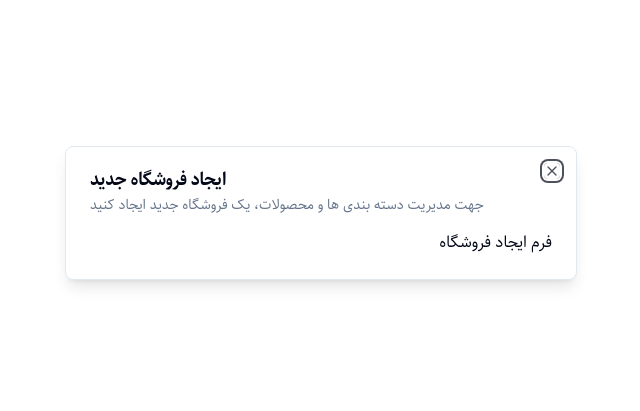
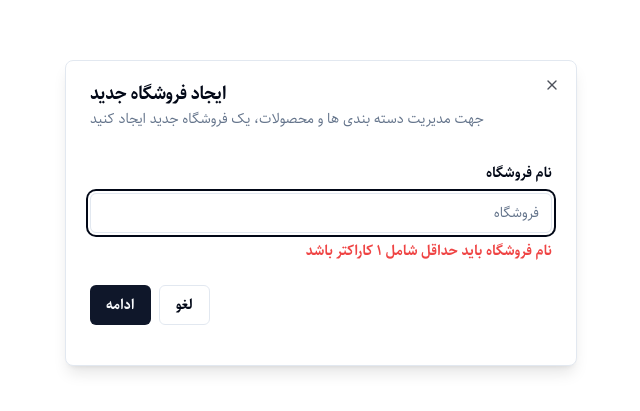
Before and after one commit to hamidrezahashemi71/ecommerce-cms, a Next.js app: page / in a window 1280 px wide. Shown: the part 187-598 px from the top of the page, without its empty margins (370-1010 px from the left). Built offline with nearby package versions, Linux system fonts and the light colour scheme.

Commit message:
adding form components/create store modal

```diff
--- /dev/null
+++ b/components/ui/form.tsx
@@ -0,0 +1,176 @@
+import * as React from "react"
+import * as LabelPrimitive from "@radix-ui/react-label"
+import { Slot } from "@radix-ui/react-slot"
+import {
+  Controller,
+  ControllerProps,
+  FieldPath,
+  FieldValues,
+  FormProvider,
+  useFormContext,
+} from "react-hook-form"
+
+import { cn } from "@/lib/utils"
+import { Label } from "@/components/ui/label"
+
+const Form = FormProvider
+
+type FormFieldContextValue<
+  TFieldValues extends FieldValues = FieldValues,
+  TName extends FieldPath<TFieldValues> = FieldPath<TFieldValues>
+> = {
+  name: TName
+}
+
+const FormFieldContext = React.createContext<FormFieldContextValue>(
+  {} as FormFieldContextValue
+)
+
+const FormField = <
+  TFieldValues extends FieldValues = FieldValues,
+  TName extends FieldPath<TFieldValues> = FieldPath<TFieldValues>
+>({
+  ...props
+}: ControllerProps<TFieldValues, TName>) => {
+  return (
+    <FormFieldContext.Provider value={{ name: props.name }}>
+      <Controller {...props} />
+    </FormFieldContext.Provider>
+  )
+}
+
+const useFormField = () => {
+  const fieldContext = React.useContext(FormFieldContext)
+  const itemContext = React.useContext(FormItemContext)
+  const { getFieldState, formState } = useFormContext()
+
+  const fieldState = getFieldState(fieldContext.name, formState)
+
+  if (!fieldContext) {
+    throw new Error("useFormField should be used within <FormField>")
+  }
+
+  const { id } = itemContext
+
+  return {
+    id,
+    name: fieldContext.name,
+    formItemId: `${id}-form-item`,
+    formDescriptionId: `${id}-form-item-description`,
+    formMessageId: `${id}-form-item-message`,
+    ...fieldState,
+  }
+}
+
+type FormItemContextValue = {
+  id: string
+}
+
+const FormItemContext = React.createContext<FormItemContextValue>(
+  {} as FormItemContextValue
+)
+
+const FormItem = React.forwardRef<
+  HTMLDivElement,
+  React.HTMLAttributes<HTMLDivElement>
+>(({ className, ...props }, ref) => {
+  const id = React.useId()
+
+  return (
+    <FormItemContext.Provider value={{ id }}>
+      <div ref={ref} className={cn("space-y-2", className)} {...props} />
+    </FormItemContext.Provider>
+  )
+})
+FormItem.displayName = "FormItem"
+
+const FormLabel = React.forwardRef<
+  React.ElementRef<typeof LabelPrimitive.Root>,
+  React.ComponentPropsWithoutRef<typeof LabelPrimitive.Root>
+>(({ className, ...props }, ref) => {
+  const { error, formItemId } = useFormField()
+
+  return (
+    <Label
+      ref={ref}
+      className={cn(error && "text-destructive", className)}
+      htmlFor={formItemId}
+      {...props}
+    />
+  )
+})
+FormLabel.displayName = "FormLabel"
+
+const FormControl = React.forwardRef<
+  React.ElementRef<typeof Slot>,
+  React.ComponentPropsWithoutRef<typeof Slot>
+>(({ ...props }, ref) => {
+  const { error, formItemId, formDescriptionId, formMessageId } = useFormField()
+
+  return (
+    <Slot
+      ref={ref}
+      id={formItemId}
+      aria-describedby={
+        !error
+          ? `${formDescriptionId}`
+          : `${formDescriptionId} ${formMessageId}`
+      }
+      aria-invalid={!!error}
+      {...props}
+    />
+  )
+})
+FormControl.displayName = "FormControl"
+
+const FormDescription = React.forwardRef<
+  HTMLParagraphElement,
+  React.HTMLAttributes<HTMLParagraphElement>
+>(({ className, ...props }, ref) => {
+  const { formDescriptionId } = useFormField()
+
+  return (
+    <p
+      ref={ref}
+      id={formDescriptionId}
+      className={cn("text-sm text-muted-foreground", className)}
+      {...props}
+    />
+  )
+})
+FormDescription.displayName = "FormDescription"
+
+const FormMessage = React.forwardRef<
+  HTMLParagraphElement,
+  React.HTMLAttributes<HTMLParagraphElement>
+>(({ className, children, ...props }, ref,) => {
+  const { error, formMessageId } = useFormField()
+  const body = children? children : String(error?.message)
+
+  if (!body) {
+    return null
+  }
+
+  return (
+    <p
+      ref={ref}
+      id={formMessageId}
+      className={cn("text-sm font-medium text-destructive", className)}
+      {...props}
+    >
+      {body}
+    </p>
+  )
+})
+FormMessage.displayName = "FormMessage"
+
+export {
+  useFormField,
+  Form,
+  FormItem,
+  FormLabel,
+  FormControl,
+  FormDescription,
+  FormMessage,
+  FormField,
+}
--- /dev/null
+++ b/components/ui/input.tsx
@@ -0,0 +1,25 @@
+import * as React from "react"
+
+import { cn } from "@/lib/utils"
+
+export interface InputProps
+  extends React.InputHTMLAttributes<HTMLInputElement> {}
+
+const Input = React.forwardRef<HTMLInputElement, InputProps>(
+  ({ className, type, ...props }, ref) => {
+    return (
+      <input
+        type={type}
+        className={cn(
+          "flex h-10 w-full rounded-md border border-input bg-background px-3 py-2 text-sm ring-offset-background file:border-0 file:bg-transparent file:text-sm file:font-medium placeholder:text-muted-foreground focus-visible:outline-none focus-visible:ring-2 focus-visible:ring-ring focus-visible:ring-offset-2 disabled:cursor-not-allowed disabled:opacity-50",
+          className
+        )}
+        ref={ref}
+        {...props}
+      />
+    )
+  }
+)
+Input.displayName = "Input"
+
+export { Input }
--- /dev/null
+++ b/components/ui/label.tsx
@@ -0,0 +1,26 @@
+"use client"
+
+import * as React from "react"
+import * as LabelPrimitive from "@radix-ui/react-label"
+import { cva, type VariantProps } from "class-variance-authority"
+
+import { cn } from "@/lib/utils"
+
+const labelVariants = cva(
+  "text-sm font-medium leading-none peer-disabled:cursor-not-allowed peer-disabled:opacity-70"
+)
+
+const Label = React.forwardRef<
+  React.ElementRef<typeof LabelPrimitive.Root>,
+  React.ComponentPropsWithoutRef<typeof LabelPrimitive.Root> &
+    VariantProps<typeof labelVariants>
+>(({ className, ...props }, ref) => (
+  <LabelPrimitive.Root
+    ref={ref}
+    className={cn(labelVariants(), className)}
+    {...props}
+  />
+))
+Label.displayName = LabelPrimitive.Root.displayName
+
+export { Label }
--- a/components/ui/modals/storeModal.tsx
+++ b/components/ui/modals/storeModal.tsx
@@ -2,9 +2,29 @@
 
 import { useStoreModal } from "@/hooks/useStoreModal"
 import { Modal } from "@/components/ui/modal"
+import * as zod from 'zod'
+import { useForm } from "react-hook-form"
+import { zodResolver } from "@hookform/resolvers/zod"
+import { Form, FormControl, FormField, FormItem, FormLabel, FormMessage } from "@/components/ui/form"
+import { Input } from "@/components/ui/input"
+import { Button } from "@/components/ui/button"
+
+const formSchema = zod.object({
+  name: zod.string().min(1)
+})
 
 export default function StoreModal() {
   const storeModal = useStoreModal()
+  const form = useForm<zod.infer<typeof formSchema>>({
+    resolver: zodResolver(formSchema),
+    defaultValues: {
+      name: ''
+    }
+  })
+
+  const onSubmit = async(values: zod.infer<typeof formSchema>) => {
+    console.log("values", values)
+  }
 
   return (
     <Modal
@@ -13,7 +33,43 @@ export default function StoreModal() {
       isOpen={storeModal.isOpen}
       onClose={storeModal.onClose}
     >
-      فرم ایجاد فروشگاه
+      <div className="space-y-4 py-4 pb-4">
+        <Form { ...form }>
+          <form onSubmit={form.handleSubmit(onSubmit)}>
+            <FormField
+              control={form.control}
+              name = 'name'
+              render={({ field }) => (
+                <FormItem>
+                  <FormLabel>
+                    {"نام فروشگاه"}
+                  </FormLabel>
+                  <FormControl>
+                    <Input
+                      placeholder="فروشگاه"
+                      { ...field }
+                    />
+                  </FormControl>
+                  <FormMessage>
+                    {"نام فروشگاه باید حداقل شامل 1 کاراکتر باشد"}
+                  </FormMessage>
+                </FormItem>
+              )}
+           />
+            <div className="pt-6 flex items-center justify-end gap-2 w-full">
+              <Button
+                variant='outline'
+                onClick={storeModal.onClose}
+              >
+                {"لغو"}
+              </Button>
+              <Button type="submit">
+                {"ادامه"}
+              </Button>
+            </div>
+          </form>
+        </Form>
+      </div>
     </Modal>
   )
 }
--- a/package.json
+++ b/package.json
@@ -10,7 +10,9 @@
   },
   "dependencies": {
     "@clerk/nextjs": "^4.26.2",
+    "@hookform/resolvers": "^3.3.2",
     "@radix-ui/react-dialog": "^1.0.5",
+    "@radix-ui/react-label": "^2.0.2",
     "@radix-ui/react-slot": "^1.0.2",
     "class-variance-authority": "^0.7.0",
     "clsx": "^2.0.0",
@@ -18,8 +20,10 @@
     "next": "14.0.1",
     "react": "^18",
     "react-dom": "^18",
+    "react-hook-form": "^7.48.2",
     "tailwind-merge": "^2.0.0",
     "tailwindcss-animate": "^1.0.7",
+    "zod": "^3.22.4",
     "zustand": "^4.4.6"
   },
   "devDependencies": {
```
Also changed, not shown: 1 other file (tests, documents, lock files or other folders).
